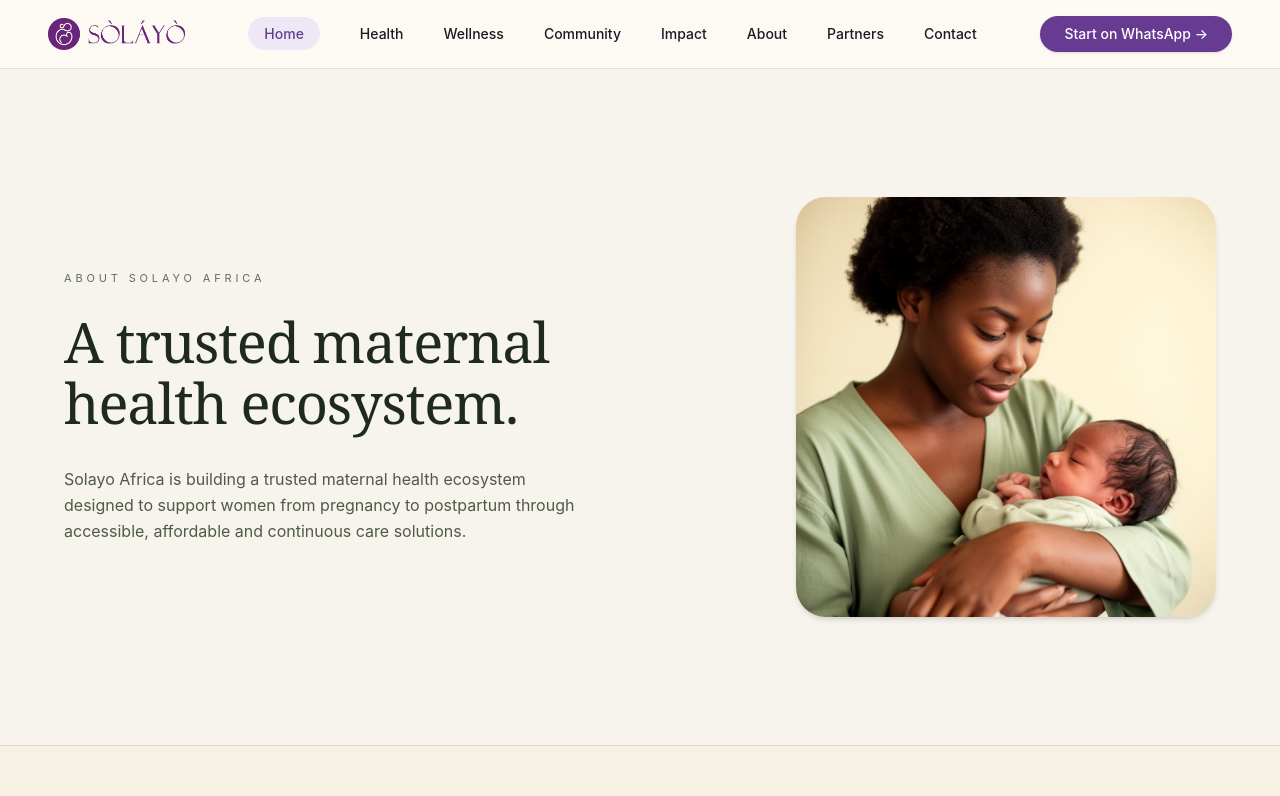
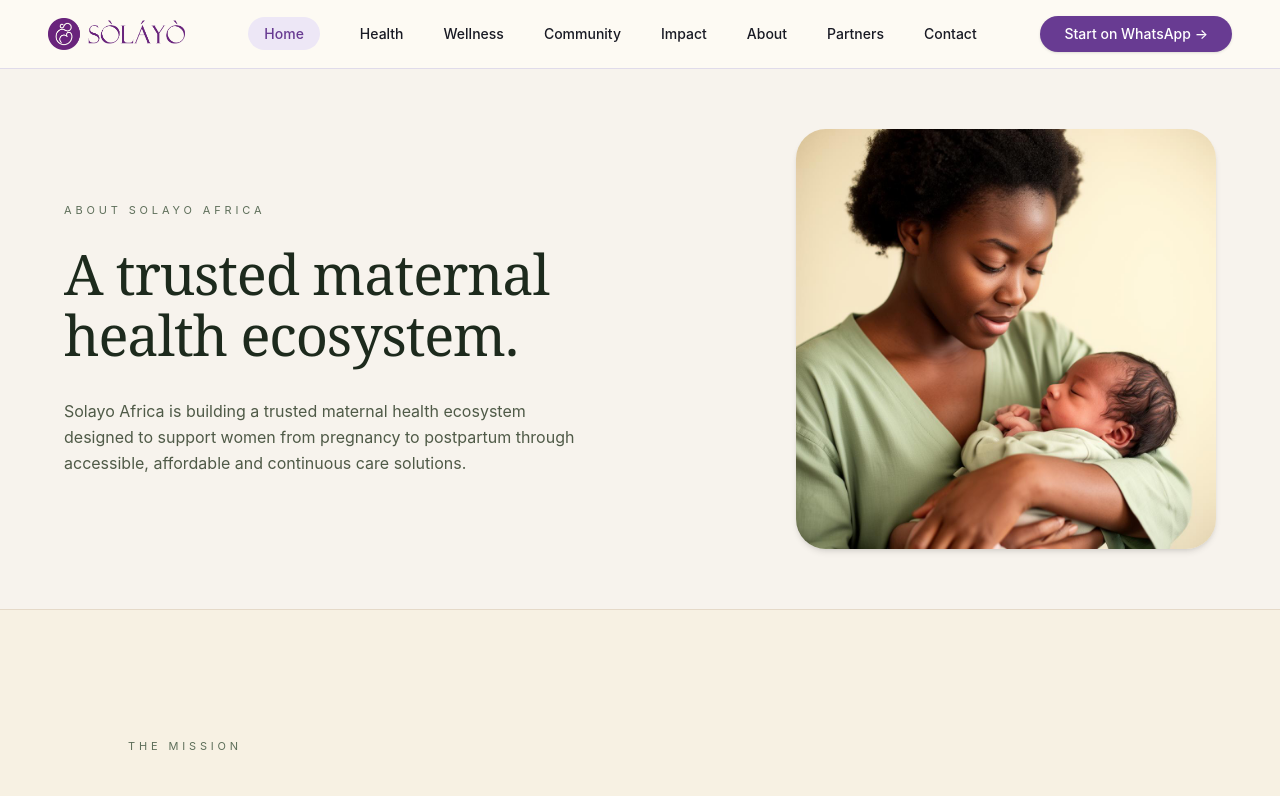
Before and after one commit to MizMelly/Solaye, a React (Vite) app: page /about in a window 1280 px wide. Shown: the top 796 px of the page. Built offline with nearby package versions, Linux system fonts and the light colour scheme.

Commit message:
updating the about section

```diff
--- a/src/pages/AboutPage.jsx
+++ b/src/pages/AboutPage.jsx
@@ -8,7 +8,7 @@ const AboutPage = () => {
       {/* STORY SECTION */}
       <section
   style={{ backgroundColor: "#f7f3ed" }}
-  className="px-6 md:px-16 py-24 md:py-32"
+  className="px-6 md:px-16 py-24 md:py-15"
 >
   <div className="max-w-6xl mx-auto grid md:grid-cols-2 gap-12 lg:gap-20 items-center">
 
```
